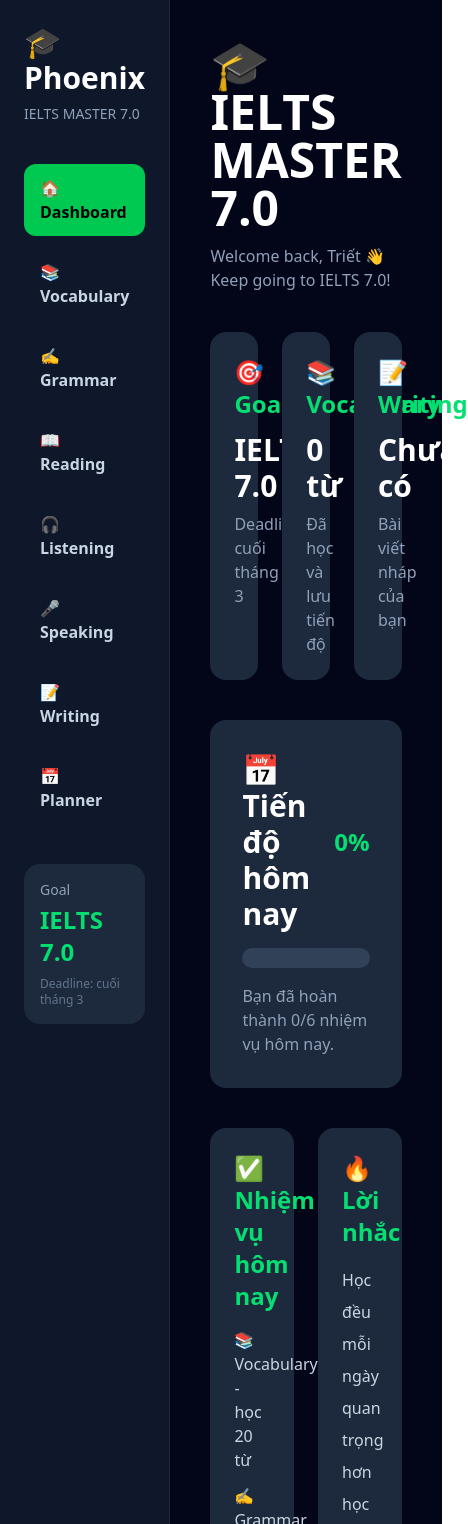
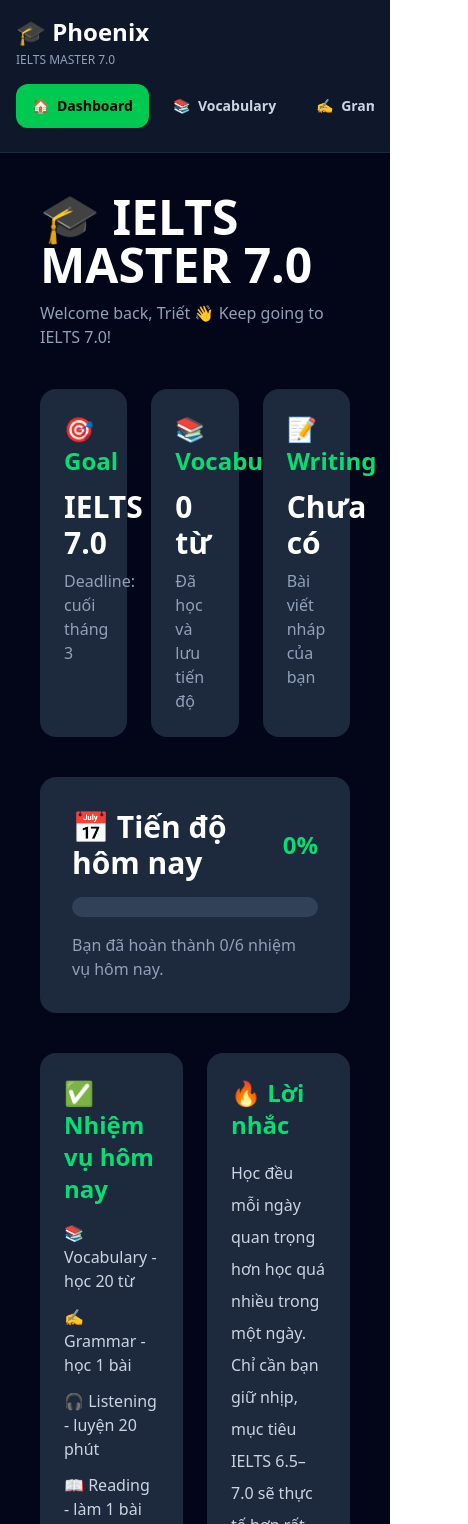
Before and after one commit to vominhhy369-svg/phoenix-ielts, a Next.js app: page / in a window 390 px wide. Shown: the top 1524 px of the page, 468 px wide, since content can reach past the window. Built offline with nearby package versions, Linux system fonts and the light colour scheme.

Commit message:
Make sidebar responsive

```diff
--- a/app/Sidebar.tsx
+++ b/app/Sidebar.tsx
@@ -18,15 +18,16 @@
   const pathname = usePathname();
 
   return (
-    <aside className="w-64 min-h-screen bg-slate-900 text-white p-6 border-r border-slate-800">
-      <div className="mb-10">
-        <h1 className="text-3xl font-bold">🎓 Phoenix</h1>
-        <p className="text-slate-400 mt-2 text-sm">
+    <aside className="w-full border-b border-slate-800 bg-slate-900 text-white md:min-h-screen md:w-64 md:border-b-0 md:border-r">
+      <div className="p-4 md:p-6">
+        <div className="mb-4 md:mb-10">
+          <h1 className="text-2xl font-bold md:text-3xl">🎓 Phoenix</h1>
+          <p className="mt-1 text-xs text-slate-400 md:text-sm">
             IELTS MASTER 7.0
           </p>
         </div>
 
-      <nav className="flex flex-col gap-3">
+        <nav className="flex gap-2 overflow-x-auto pb-2 md:flex-col md:gap-3 md:overflow-visible md:pb-0">
           {menuItems.map((item) => {
             const isActive = pathname === item.href;
 
@@ -34,27 +35,28 @@
               <Link
                 key={item.href}
                 href={item.href}
-              className={`px-4 py-3 rounded-xl font-bold transition ${
+                className={`whitespace-nowrap rounded-xl px-4 py-3 text-sm font-bold transition md:text-base ${
                   isActive
                     ? "bg-green-500 text-black"
                     : "text-slate-300 hover:bg-slate-800 hover:text-white"
                 }`}
               >
-              <span className="mr-3">{item.icon}</span>
+                <span className="mr-2">{item.icon}</span>
                 {item.name}
               </Link>
             );
           })}
         </nav>
 
-      <div className="mt-10 bg-slate-800 rounded-2xl p-4">
+        <div className="mt-5 hidden rounded-2xl bg-slate-800 p-4 md:block">
           <p className="text-sm text-slate-400">Goal</p>
-        <p className="text-2xl font-bold text-green-400 mt-1">
+          <p className="mt-1 text-2xl font-bold text-green-400">
             IELTS 7.0
           </p>
-        <p className="text-xs text-slate-500 mt-2">
+          <p className="mt-2 text-xs text-slate-500">
             Deadline: cuối tháng 3
           </p>
+        </div>
       </div>
     </aside>
   );
--- a/app/layout.tsx
+++ b/app/layout.tsx
@@ -15,9 +15,12 @@
   return (
     <html lang="en">
       <body>
-        <div className="flex min-h-screen bg-slate-950">
+        <div className="flex min-h-screen flex-col bg-slate-950 md:flex-row">
           <Sidebar />
-          <main className="flex-1">{children}</main>
+
+          <main className="flex-1">
+            {children}
+          </main>
         </div>
       </body>
     </html>
```
Lines whose indentation alone changed are shown as unchanged.
